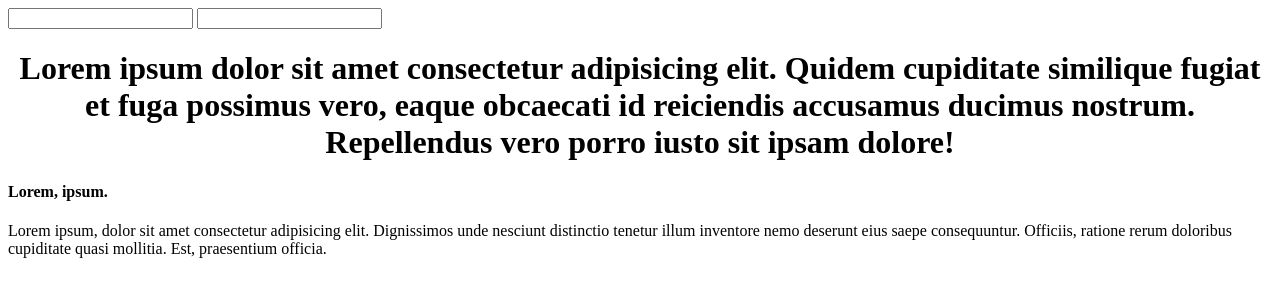
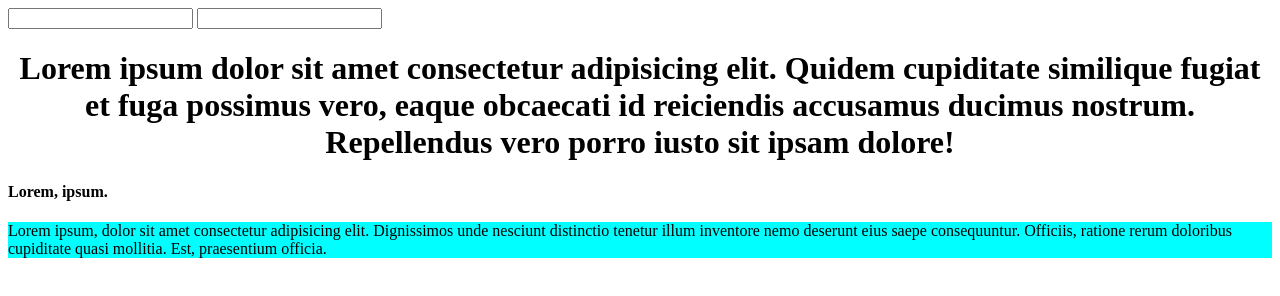
Before and after one commit to rashidsarkar/web-developer-protfolio, a plain HTML site: page index.html in a window 1280 px wide. Drawn offline with Linux system fonts and the light colour scheme.

Commit message:
p tag back-color add

```diff
--- a/css/style.css
+++ b/css/style.css
@@ -4,3 +4,6 @@ input[type="password"] {
 h1 {
   text-align: center;
 }
+P {
+  background-color: aqua;
+}
```
